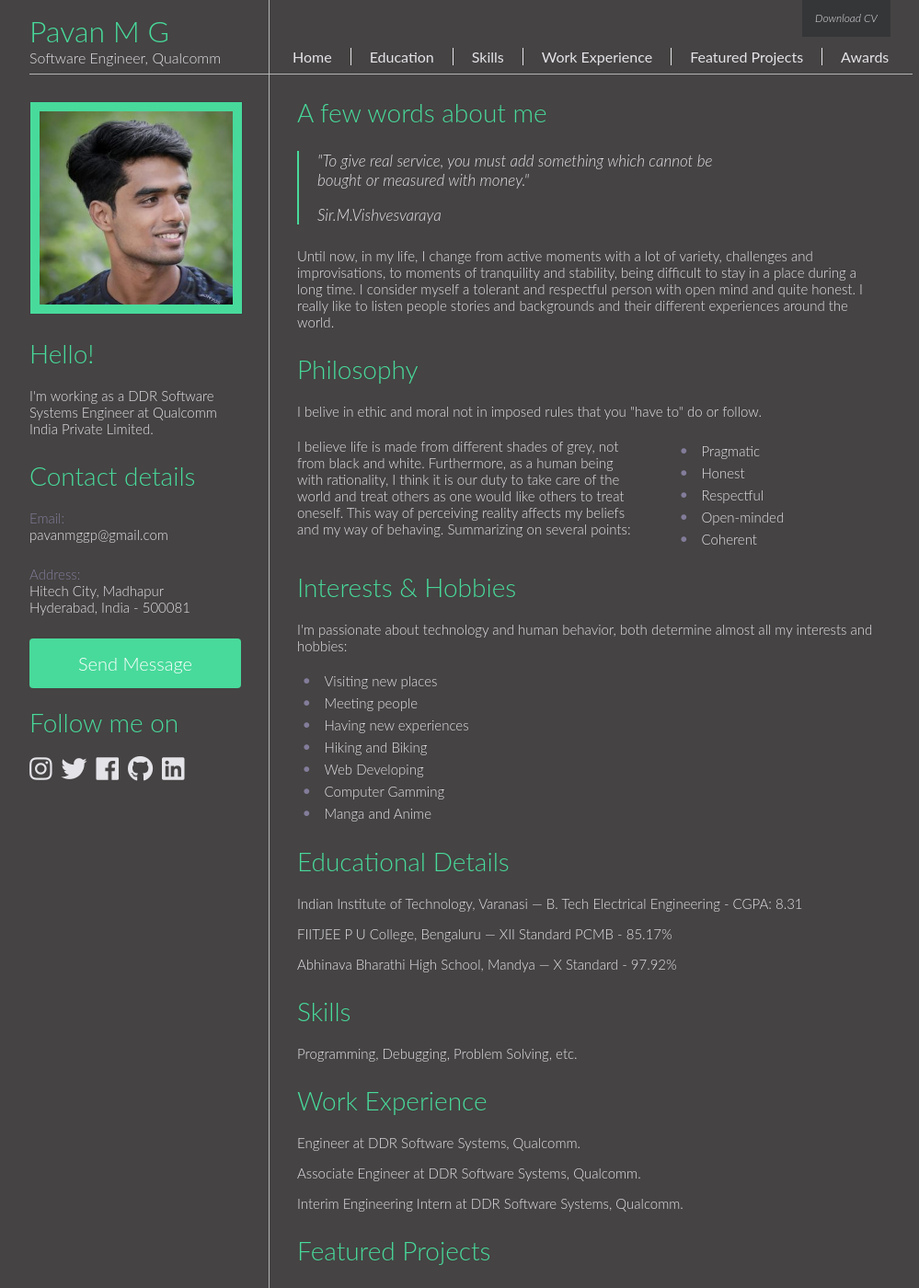
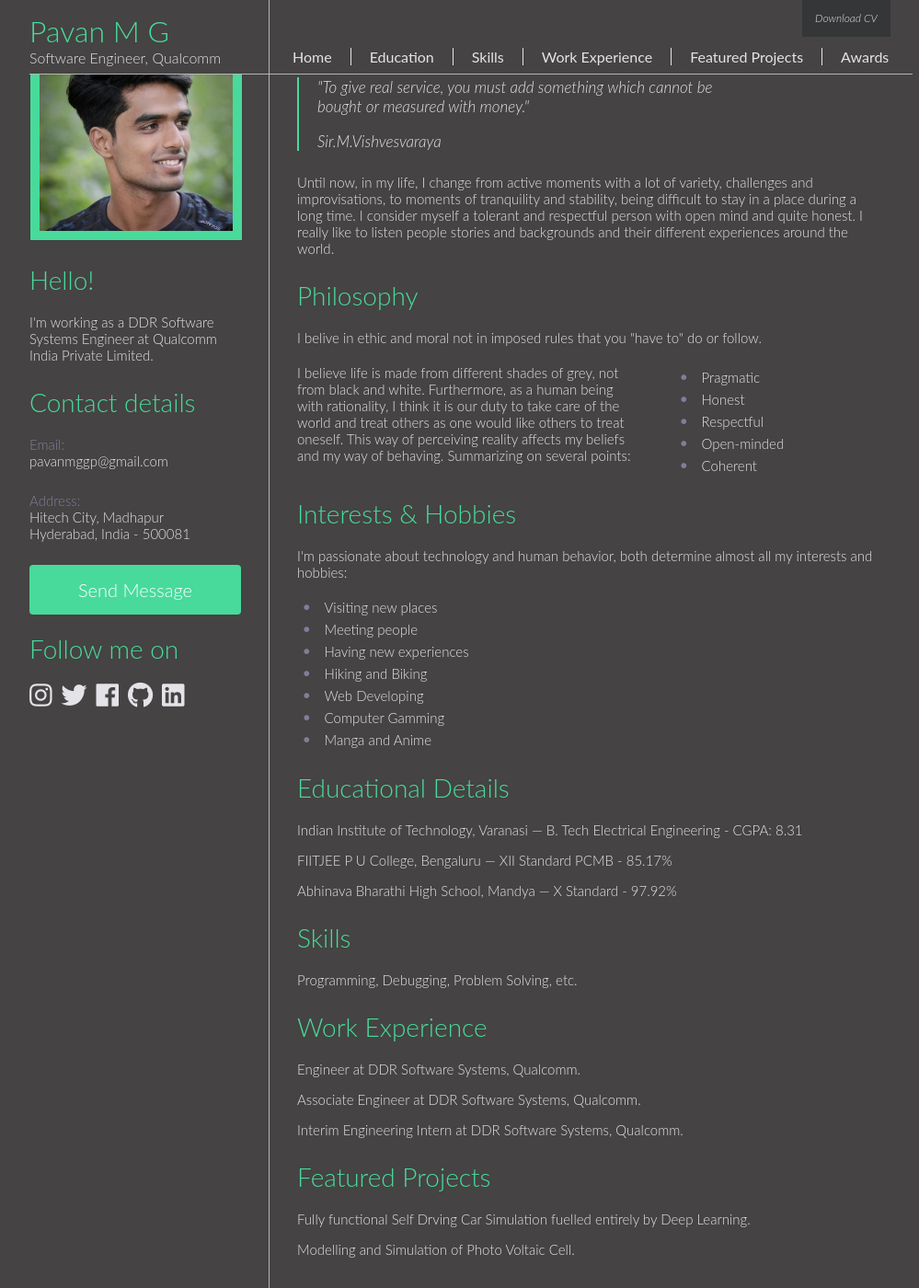
Before and after one commit to pavan-mg/pavan-mg.github.io, a Jekyll site: the page built from index.html, in a window 1280 px wide and 1400 px high. Shown: the whole window at 92% size, without its empty margins (128-1127 px from the left). Built offline with Jekyll 4.4.1, drawn with Linux system fonts in a browser that asks for light colours.

Commit message:
Update main.css

```diff
--- a/css/main.css
+++ b/css/main.css
@@ -114,7 +114,7 @@
 #main_container {
 	width: 960px;
 	margin: 0 auto;
-	padding-top: 80px;
+	top: 80px;
 }
 	#header {
 		width: 960px;
```
